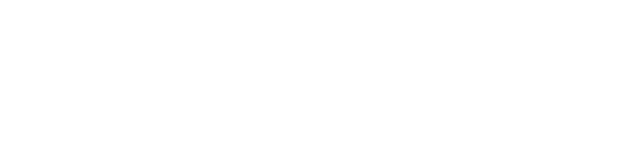
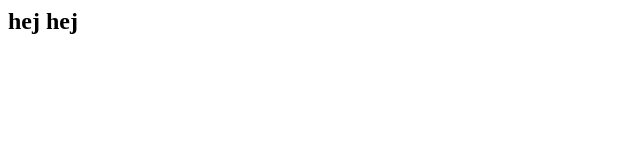
Before and after one commit to zencho89/RA-Designs, a plain HTML site: page index.html in a window 1280 px wide. Shown: the whole page, without its empty margins (0-640 px from the left). Drawn offline with Linux system fonts and the light colour scheme.

Commit message:
Update index.html

```diff
--- a/index.html
+++ b/index.html
@@ -8,7 +8,7 @@
 
     </head>
     <body>
-
+        <h2>hej hej</h2>
     </body>
 
 </html>
```
